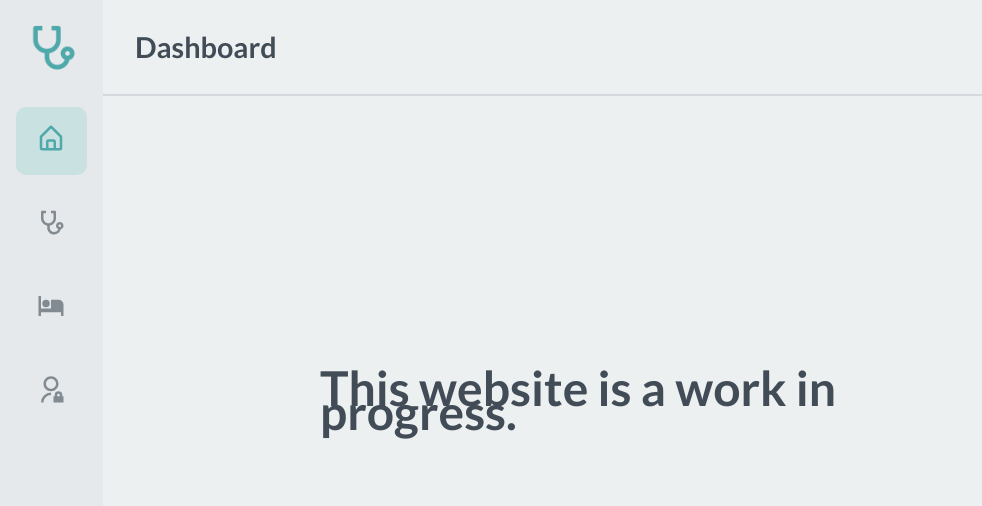
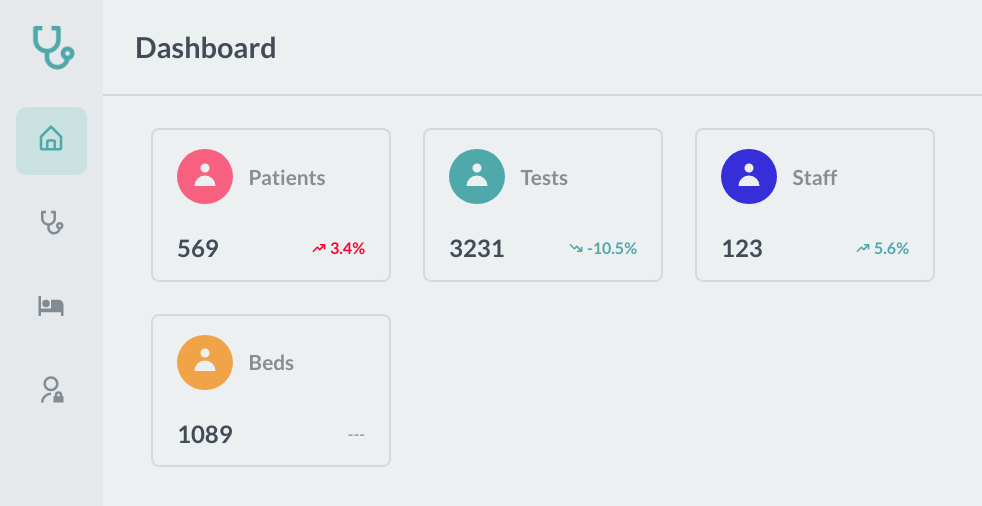
Before and after one commit to yatindra7/Sekhmet, a React (Vite) app in the folder frontend/: page / in a window 1280 px wide. Shown: the top 506 px of the page, without its empty margins (0-982 px from the left). Built offline with nearby package versions, Linux system fonts and the light colour scheme.

Commit message:
Add demo cards in home;

```diff
--- /dev/null
+++ b/frontend/src/components/HomeCard.tsx
@@ -0,0 +1,25 @@
+import { HiTrendingDown, HiTrendingUp, HiUser } from 'react-icons/hi'
+
+function HomeCard(props: {title: string, count: number, percentChange: number, changeType: 'positive' | 'negative' | 'neutral', color: 'red'|'orange'|'green'|'blue'}) {
+    return(
+        <div className="home-card">
+            <div className="top">
+                <div className='icon-wrapper' data-color={props.color}><HiUser size={30} /></div>
+                <div className='title'>{props.title}</div>
+            </div>
+            <div className='bottom'>
+                <div className='count'>{props.count}</div>
+                <div className='change' data-type={props.changeType}>
+                    {props.percentChange === 0 ? "---" : (
+                        <>
+                            {props.percentChange > 0 ? <HiTrendingUp /> : <HiTrendingDown /> }
+                            <div className='percent-change'>{props.percentChange}%</div>
+                        </>
+                    )}
+                </div>
+            </div>
+        </div>
+    )
+}
+
+export default HomeCard
--- a/frontend/src/pages/Home.tsx
+++ b/frontend/src/pages/Home.tsx
@@ -1,5 +1,16 @@
+import HomeCard from "../components/HomeCard";
+
 function Home() {
-  return <div className="home">This website is a work in progress.</div>;
+  return (
+    <div className="home">
+      <div className="card-list">
+        <HomeCard title="Patients" count={569} percentChange={3.4} changeType='negative' color='red' />
+        <HomeCard title="Tests" count={3231} percentChange={-10.5} changeType='positive' color='green' />
+        <HomeCard title="Staff" count={123} percentChange={5.6} changeType='positive' color='blue' />
+        <HomeCard title="Beds" count={1089} percentChange={0} changeType='neutral' color='orange' />
+      </div>
+    </div>
+  );
 }
 
 export default Home;
--- a/frontend/src/styles/home.scss
+++ b/frontend/src/styles/home.scss
@@ -1,8 +1,81 @@
 .home {
-    position: absolute;
-    top: 50%;
-    left: 50%;
-    transform: translate(-50%, -50%);
-    font-size: 3rem;
-    font-weight: 700;
+    padding: 1rem 1.5rem;
+
+    .card-list {
+        margin: 1rem 1.5rem;
+    }
 }
+
+.home-card {
+    display: inline-flex;
+    flex-direction: column;
+    width: 15rem;
+    border: 2px solid rgba($grey, 0.3);
+    border-radius: 8px;
+    margin-right: 2rem;
+    margin-bottom: 2rem;
+    padding: 1.2rem 1.5rem;
+
+    .top, .bottom, .change {
+        display: flex;
+        align-items: center;
+    }
+
+    .top {
+        margin-bottom: 2rem;
+
+        .icon-wrapper {
+            background-color: $primary;
+            padding: 0.6rem 0.8rem;
+            border-radius: 50%;
+            color: $white;
+
+            &[data-color="red"] {
+                background-color: rgba(#FF0032, 0.6);
+            }
+            &[data-color="orange"] {
+                background-color: rgba(#F2921D, 0.8);
+            }
+            &[data-color="green"] {
+                background-color: rgba($primary, 1);
+            }
+            &[data-color="blue"] {
+                background-color: rgba(#362FD9, 1);
+            }
+        }
+
+        .title {
+            margin-left: 1rem;
+            font-size: 1.3rem;
+            font-weight: 600;
+            color: rgba($text, 0.6);
+        }
+    }
+
+    .bottom {
+        justify-content: space-between;
+
+        .count {
+            font-size: 1.5rem;
+            font-weight: 700;
+        }
+
+        .change {
+            font-weight: 600;
+
+            &[data-type="positive"] {
+                color: $primary;
+            }
+            &[data-type="negative"] {
+                color: #FF0032;
+            }
+            &[data-type="neutral"] {
+                color: $grey;
+            }
+        }
+
+        .percent-change {
+            margin-left: 0.2rem;
+        }
+    }
+}
```
